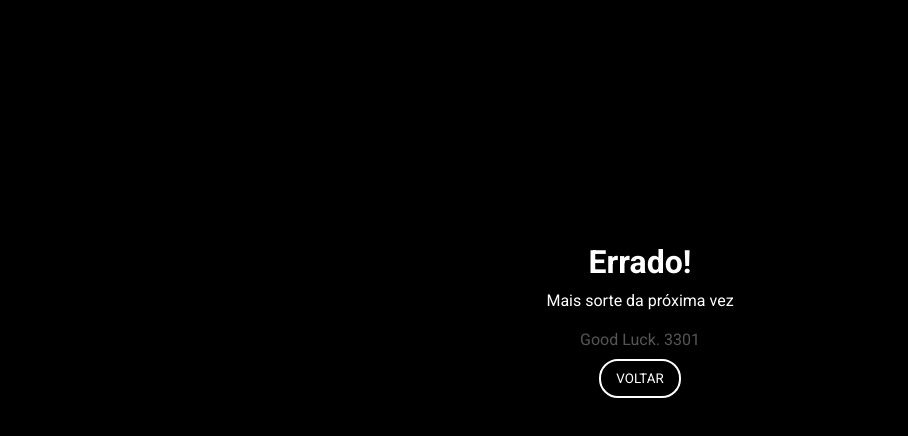
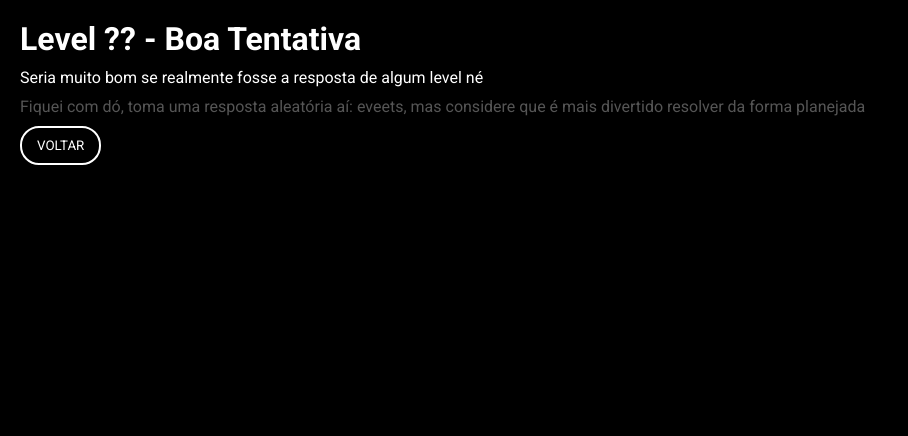
Before and after one commit to JoaoVitor128/CaFrI, a React (Vite) app: page /manha-boa in a window 1280 px wide. Shown: the top 436 px of the page, without its empty margins (0-908 px from the left). Built offline with nearby package versions, Linux system fonts and the light colour scheme.

Commit message:
Level Referencia

```diff
--- a/src/Routes/Level01.jsx
+++ b/src/Routes/Level01.jsx
@@ -8,7 +8,7 @@ const Level01 = () => {
     <div>
       <div className="container">
         <p>... .- -. - --- ... / -.. ..- -- --- -. -</p>
-        <p className='secondary'>A resposta deve ser colocar no link após a "/", por exeplo se você acha que a resposta é "Manhã Boa", você vai no LINK da página e escreva https://cafri.netilify.app/manha-boa</p>
+        <p className='secondary'>A resposta deve ser colocar no link após a "/", por exeplo se você acha que a resposta é "Manhã Boa", você vai no LINK da página e escreva https://cafri.netlify.app/manha-boa</p>
         <p className='secondary'>A resposta deve ser: completamente minúscula, sem acentos e em cao de espaço(" "), adicione uma "-"</p>
       </div>
 
--- /dev/null
+++ b/src/Routes/ManhaBoa.jsx
@@ -0,0 +1,20 @@
+import { Link } from "react-router-dom"
+
+const ManhaBoa = () => {
+    const random = Math.floor(Math.random() * 5)
+    const possibilities = ["eveets", "anomalia", "noses", "cucuta", "aviao"]
+
+    return (
+        <div>
+            <h1>Level ?? - Boa Tentativa</h1>
+            <div className="coontainer">
+                <p>Seria muito bom se realmente fosse a resposta de algum level né</p>
+                <p className="secondary">Fiquei com dó, toma uma resposta aleatória aí: {possibilities[random]}, mas considere que é mais divertido resolver da forma planejada</p>
+                <Link to="/"><button>Voltar</button></Link>
+            </div>
+
+        </div>
+    )
+}
+
+export default ManhaBoa
--- a/src/main.jsx
+++ b/src/main.jsx
@@ -19,6 +19,7 @@ import Level08 from './Routes/Level08.jsx'
 import Level09 from './Routes/Level09.jsx'
 import Level10 from './Routes/Level10.jsx'
 import Level11 from './Routes/Level11.jsx'
+import ManhaBoa from './Routes/ManhaBoa.jsx'
 
 const router = createBrowserRouter([
   {
@@ -29,6 +30,10 @@ const router = createBrowserRouter([
       {
         path: "/",
         element: <Level01 />
+      },
+      {
+        path: "/manha-boa",
+        element: <ManhaBoa />
       },
       {
         path: "/aviao",
```
